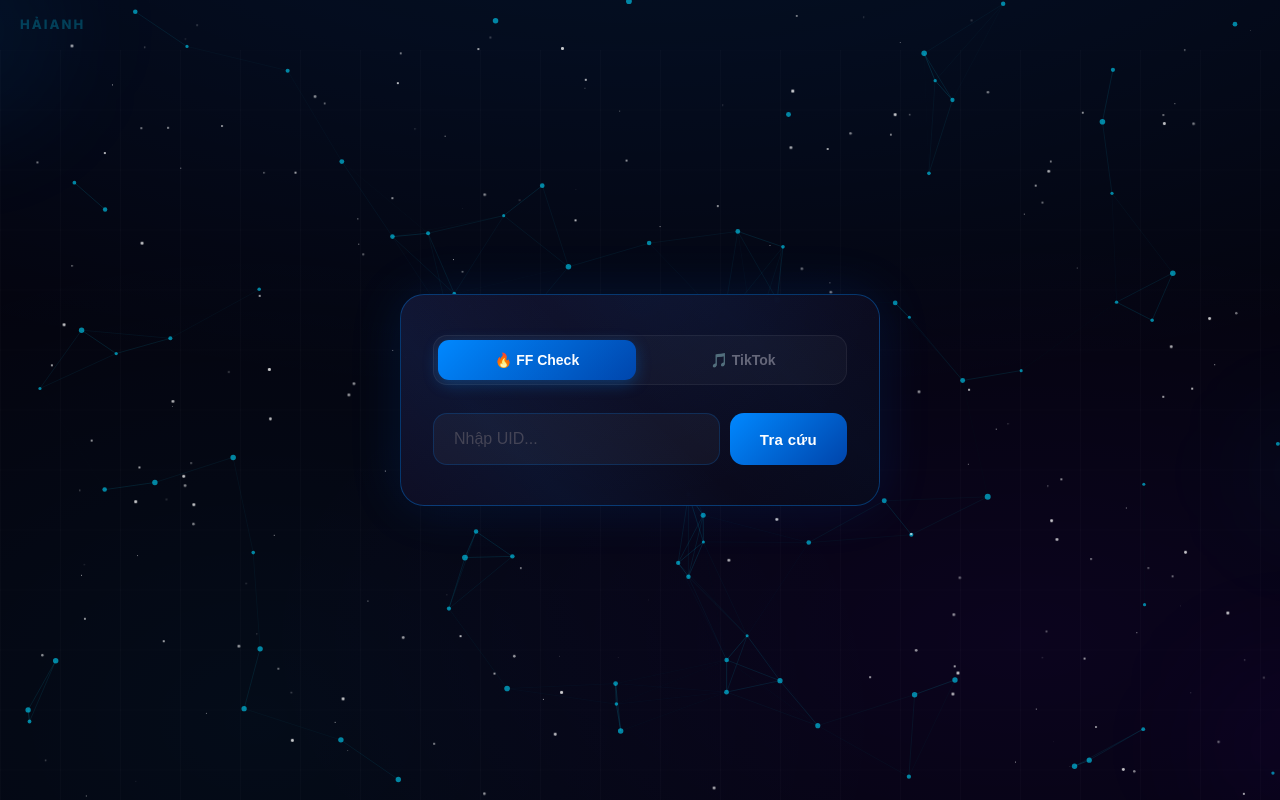
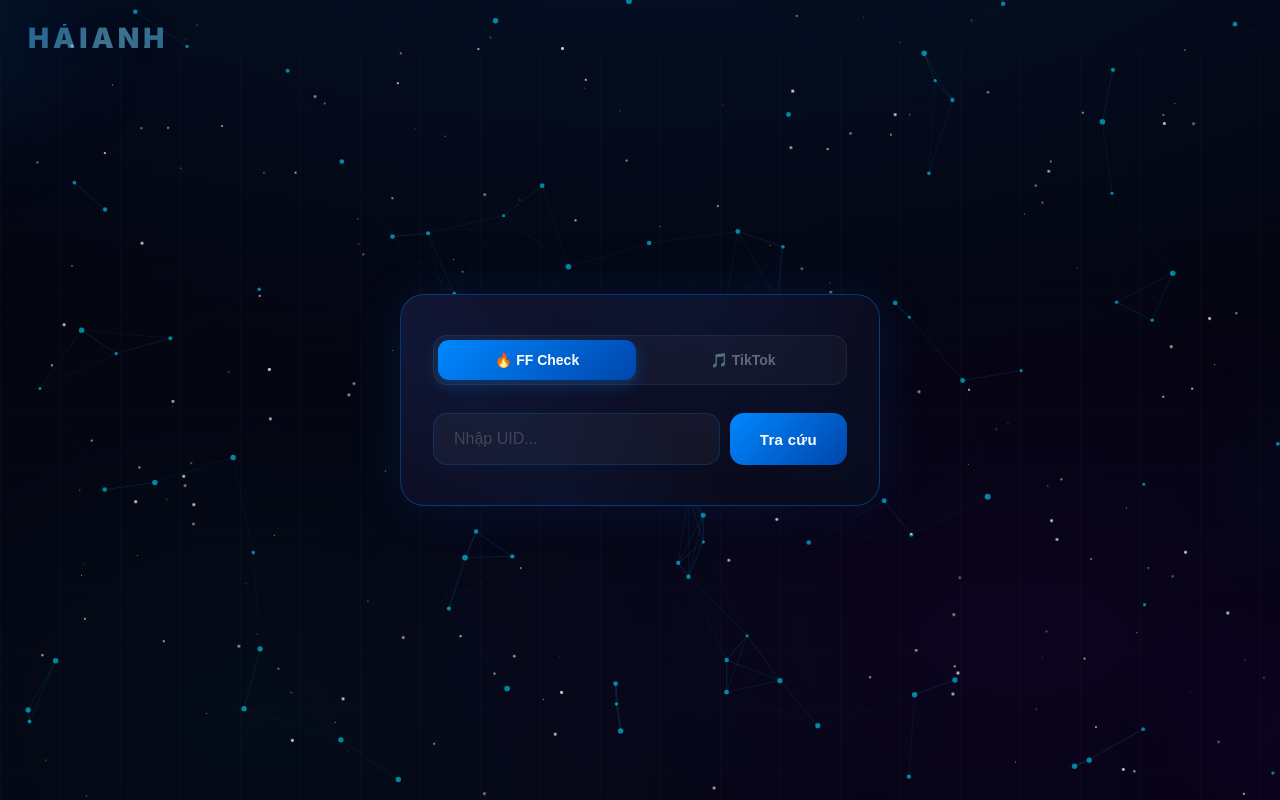
Before and after one commit to minhanh0291128-wq/ff-check, a Flask app: page / in a window 1280 px wide. Run offline with Flask 3, Linux system fonts and the light colour scheme.

Commit message:
style: bigger watermark with gradient

```diff
--- a/templates/index.html
+++ b/templates/index.html
@@ -33,16 +33,23 @@
 /* Watermark */
 .watermark {
   position: fixed;
-  top: 16px;
-  left: 20px;
+  top: 24px;
+  left: 28px;
   z-index: 10;
-  font-size: 13px;
-  font-weight: 800;
-  color: rgba(0, 217, 255, 0.25);
-  letter-spacing: 2px;
+  font-size: 28px;
+  font-weight: 900;
+  letter-spacing: 4px;
   pointer-events: none;
   user-select: none;
   text-transform: uppercase;
+  background: linear-gradient(135deg, #0088ff, #40bbff, #80ddff, #40bbff, #0088ff);
+  background-size: 300% auto;
+  -webkit-background-clip: text;
+  -webkit-text-fill-color: transparent;
+  animation: shimmer 4s linear infinite;
+  opacity: 0.5;
+  text-shadow: 0 0 40px rgba(0,136,255,0.15);
+  line-height: 1;
 }
 
 /* Particle canvas */
```
